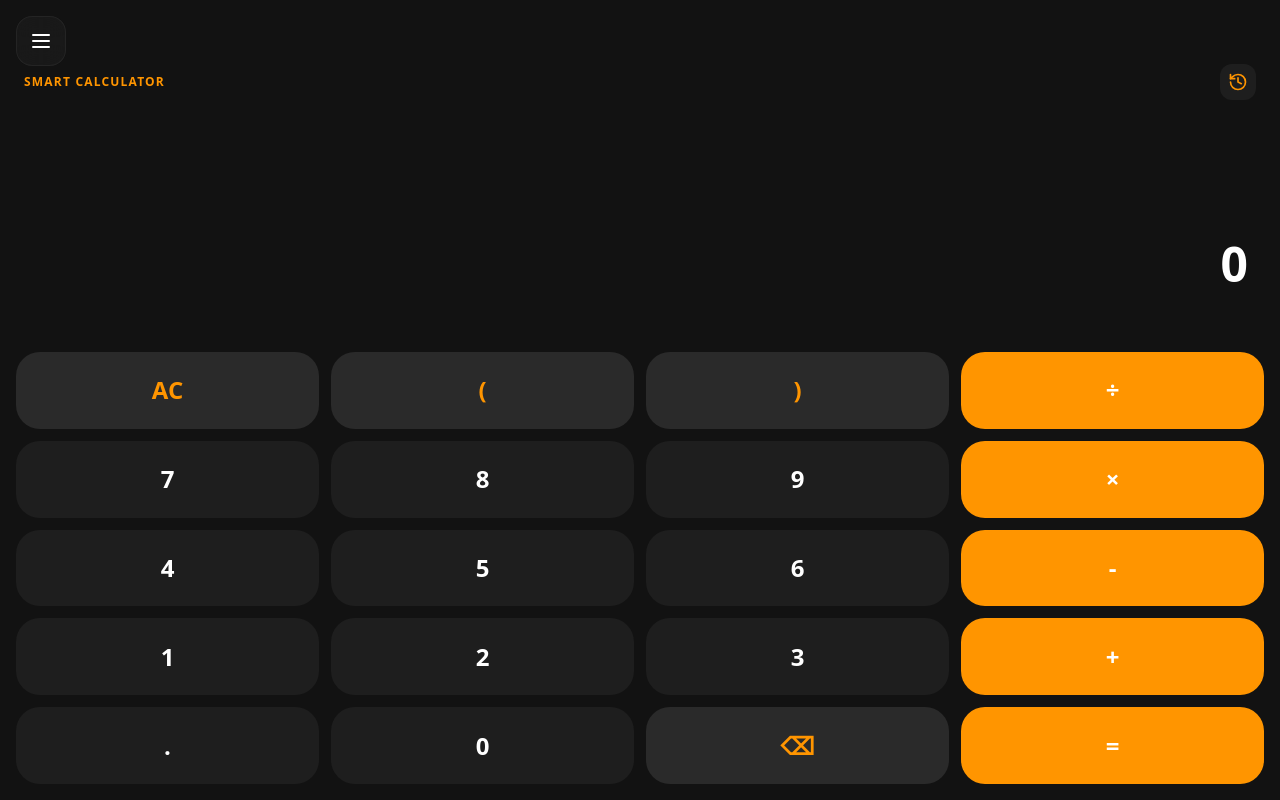
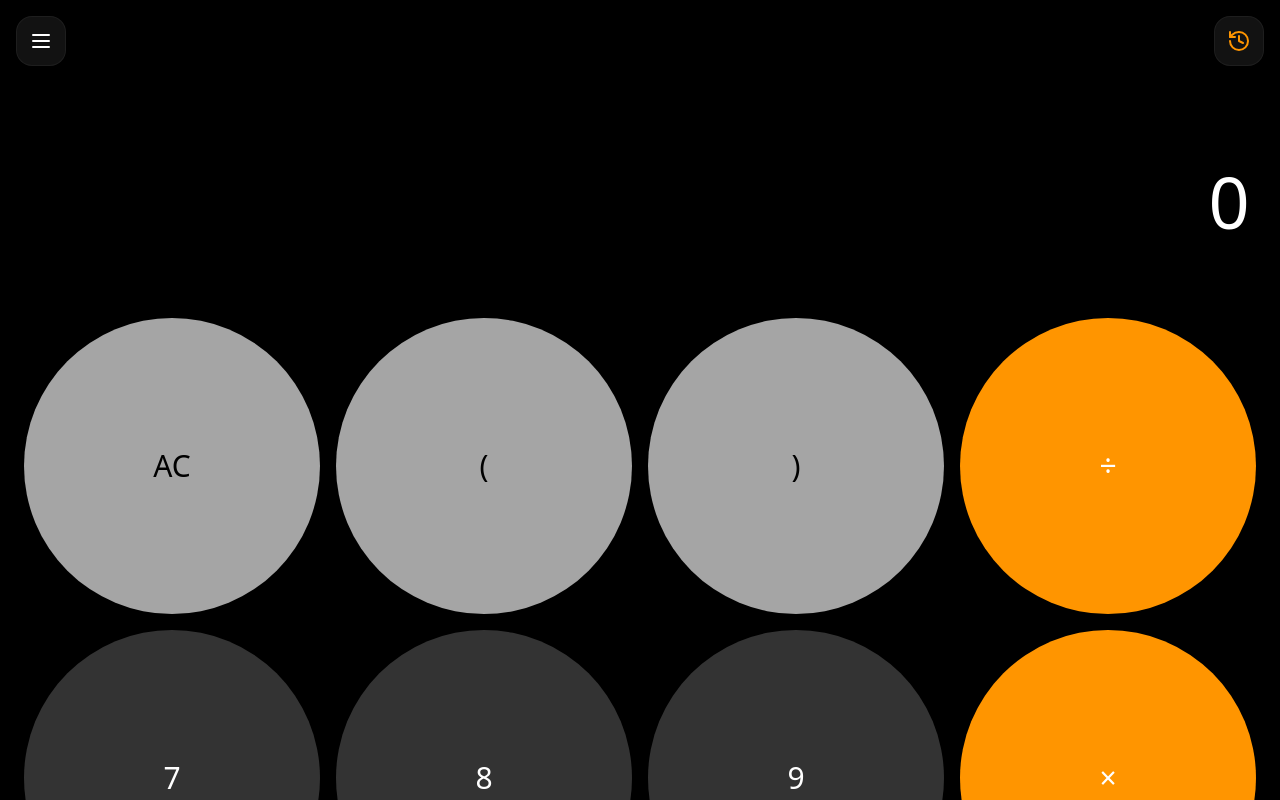
Before and after one commit to DestroyerRedax/Calculator-Pro, a React (Vite) app: page / in a window 1280 px wide. Built offline with nearby package versions, Linux system fonts and the light colour scheme.

Commit message:
Update Calculator.jsx

```diff
--- a/src/features/calculator/Calculator.jsx
+++ b/src/features/calculator/Calculator.jsx
@@ -10,74 +10,49 @@ export default function Calculator() {
   const { history, addHistory, clearHistory } = useStore();
 
   useEffect(() => {
-    try {
-      if (exp) {
-        const cleanExp = exp.replace(/×/g, '*').replace(/÷/g, '/');
-        setRes(String(eval(cleanExp)));
-      } else setRes('');
-    } catch { setRes(''); }
+    try { if (exp) setRes(String(eval(exp.replace(/×/g, '*').replace(/÷/g, '/')))); else setRes(''); }
+    catch { setRes(''); }
   }, [exp]);
 
   const handle = (v) => {
-    if (v === '=') {
-      if (res) {
-        addHistory(`${exp} = ${res}`);
-        setExp(res); setRes('');
-      }
-    } else if (v === 'AC') { setExp(''); setRes(''); }
+    if (v === '=') { if (res) { addHistory(`${exp} = ${res}`); setExp(res); setRes(''); } }
+    else if (v === 'AC') { setExp(''); setRes(''); }
     else if (v === '⌫') setExp(exp.slice(0, -1));
     else setExp(exp + v);
   };
 
+  const btns = [
+    { l: 'AC', t: 'f' }, { l: '(', t: 'f' }, { l: ')', t: 'f' }, { l: '÷', t: 'o' },
+    { l: '7', t: 'n' }, { l: '8', t: 'n' }, { l: '9', t: 'n' }, { l: '×', t: 'o' },
+    { l: '4', t: 'n' }, { l: '5', t: 'n' }, { l: '6', t: 'n' }, { l: '-', t: 'o' },
+    { l: '1', t: 'n' }, { l: '2', t: 'n' }, { l: '3', t: 'n' }, { l: '+', t: 'o' },
+    { l: '0', t: 'n', s: 2 }, { l: '.', t: 'n' }, { l: '=', t: 'o' }
+  ];
+
   return (
-    <div className="h-full flex flex-col p-4 pt-16 bg-dark-bg">
-      <div className="flex justify-between items-center px-2 mb-2">
-        <span className="text-dark-accent font-black text-xs tracking-widest uppercase">Smart Calculator</span>
-        <button onClick={() => setShowHist(true)} className="p-2 bg-dark-surface rounded-xl active:scale-90 transition-transform">
-          <History size={20} className="text-dark-accent" />
+    <div className="h-full flex flex-col p-6 bg-black text-white relative">
+      <div className="absolute top-4 right-4 z-40">
+        <button onClick={() => setShowHist(true)} className="p-3 bg-dark-surface/60 backdrop-blur-md rounded-2xl border border-white/5 active:scale-90 transition-transform">
+          <History size={24} className="text-dark-accent" />
         </button>
       </div>
-
-      <div className="flex-1 flex flex-col justify-end text-right px-4 pb-4">
-        <div className="text-xl opacity-40 font-medium h-6">{history[0]?.split('=')[0] || ""}</div>
-        <div className="text-5xl font-bold my-2 break-all">{exp || "0"}</div>
-        <div className="text-3xl text-dark-accent font-bold opacity-80 h-10">{res ? `= ${res}` : ""}</div>
+      <div className="flex-1 flex flex-col justify-end text-right px-2 mb-6 pt-24">
+        <div className="text-2xl opacity-30 h-8 mb-1">{history[0]?.split('=')[0] || ""}</div>
+        <div className="text-7xl font-light tracking-tight break-all mb-2 leading-tight">{exp || "0"}</div>
+        <div className="text-3xl text-dark-accent font-medium h-10">{res ? `= ${res}` : ""}</div>
       </div>
-
-      <div className="grid grid-cols-4 gap-3 h-[60%]">
-        {['AC', '(', ')', '÷', '7', '8', '9', '×', '4', '5', '6', '-', '1', '2', '3', '+', '.', '0', '⌫', '='].map((b) => (
-          <motion.button
-            key={b}
-            whileTap={{ scale: 0.9, transition: { duration: 0.05 } }}
-            onClick={() => handle(b)}
-            className={`flex items-center justify-center rounded-[24px] text-2xl font-bold ${
-              ['÷', '×', '-', '+', '='].includes(b) ? 'bg-dark-accent text-white' :
-              ['AC', '(', ')', '⌫'].includes(b) ? 'bg-white/10 text-dark-accent' : 'bg-dark-surface text-white'
-            }`}
-          >
-            {b}
-          </motion.button>
+      <div className="grid grid-cols-4 gap-4 pb-8">
+        {btns.map((b, i) => (
+          <motion.button key={i} whileTap={{ backgroundColor: '#fff', scale: 0.95 }} onClick={() => handle(b.l)}
+            className={`flex items-center justify-center text-3xl font-medium ${b.s === 2 ? 'col-span-2 rounded-[50px] px-8 justify-start' : 'aspect-square rounded-full'} ${b.t === 'n' ? 'bg-dark-button' : b.t === 'o' ? 'bg-dark-accent' : 'bg-dark-muted text-black'}`}
+          >{b.l}</motion.button>
         ))}
       </div>
-
       <AnimatePresence>
         {showHist && (
-          <motion.div initial={{ x: '100%' }} animate={{ x: 0 }} exit={{ x: '100%' }} transition={{ duration: 0.15 }} className="fixed inset-0 z-50 bg-dark-bg p-6 pt-16 flex flex-col">
-            <div className="flex justify-between items-center mb-6">
-              <h3 className="text-2xl font-bold">History</h3>
-              <div className="flex gap-4">
-                <Trash2 onClick={clearHistory} className="text-red-500" />
-                <button onClick={() => setShowHist(false)} className="text-dark-accent font-bold">Close</button>
-              </div>
-            </div>
-            <div className="flex-1 overflow-y-auto space-y-3 no-scrollbar">
-              {history.map((h, i) => (
-                <div key={i} className="p-4 bg-dark-surface rounded-2xl text-right border-r-4 border-dark-accent">
-                  <div className="text-xs opacity-50">{h.split('=')[0]}</div>
-                  <div className="text-lg font-bold text-dark-accent">{h.split('=')[1]}</div>
-                </div>
-              ))}
-            </div>
+          <motion.div initial={{ y: '100%' }} animate={{ y: 0 }} exit={{ y: '100%' }} transition={{ duration: 0.2 }} className="fixed inset-0 z-50 bg-black p-8 pt-20 flex flex-col">
+            <div className="flex justify-between items-center mb-10"><h3 className="text-3xl font-bold">History</h3><div className="flex gap-6 items-center"><Trash2 onClick={clearHistory} className="text-red-500" /><button onClick={() => setShowHist(false)} className="text-dark-accent text-xl font-bold">Done</button></div></div>
+            <div className="flex-1 overflow-y-auto space-y-6 no-scrollbar">{history.map((h, i) => <div key={i} className="text-right border-b border-white/5 pb-4"><div className="opacity-40">{h.split('=')[0]}</div><div className="text-3xl font-bold text-dark-accent">{h.split('=')[1]}</div></div>)}</div>
           </motion.div>
         )}
       </AnimatePresence>
```
